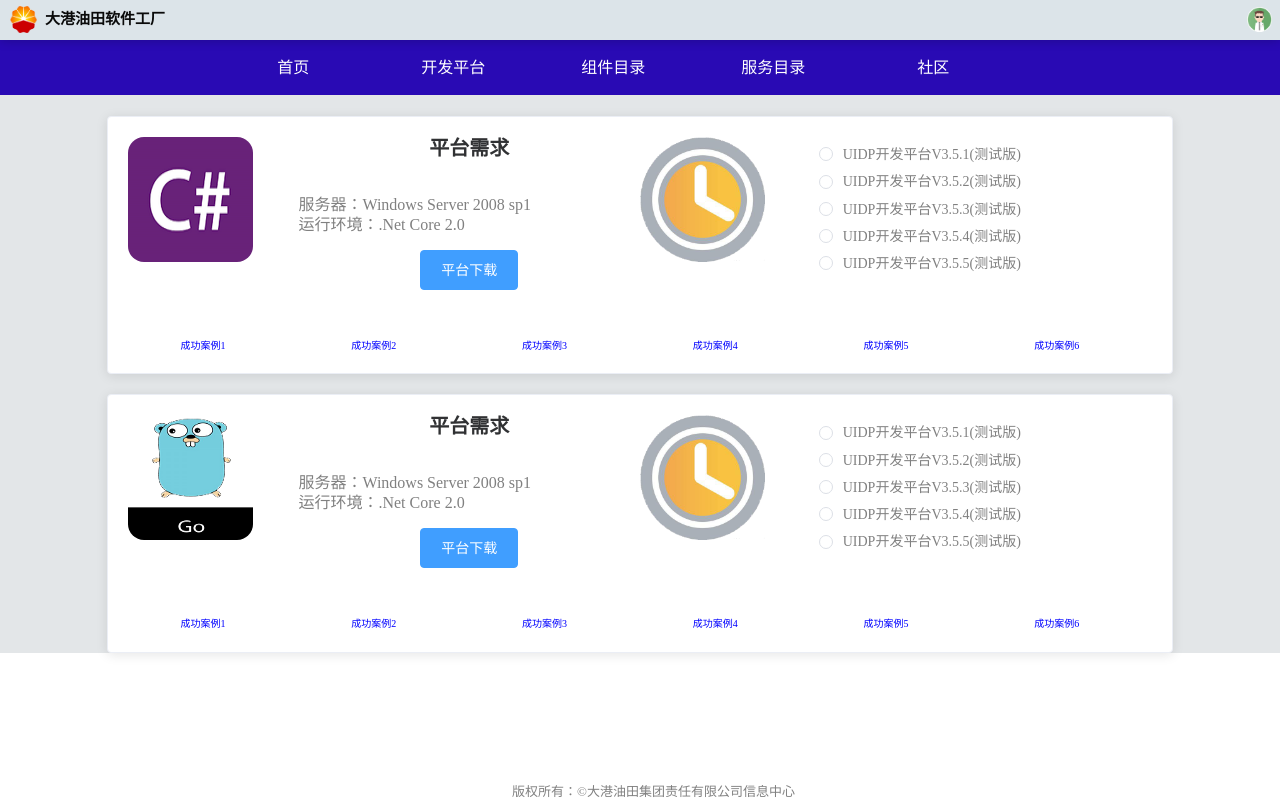
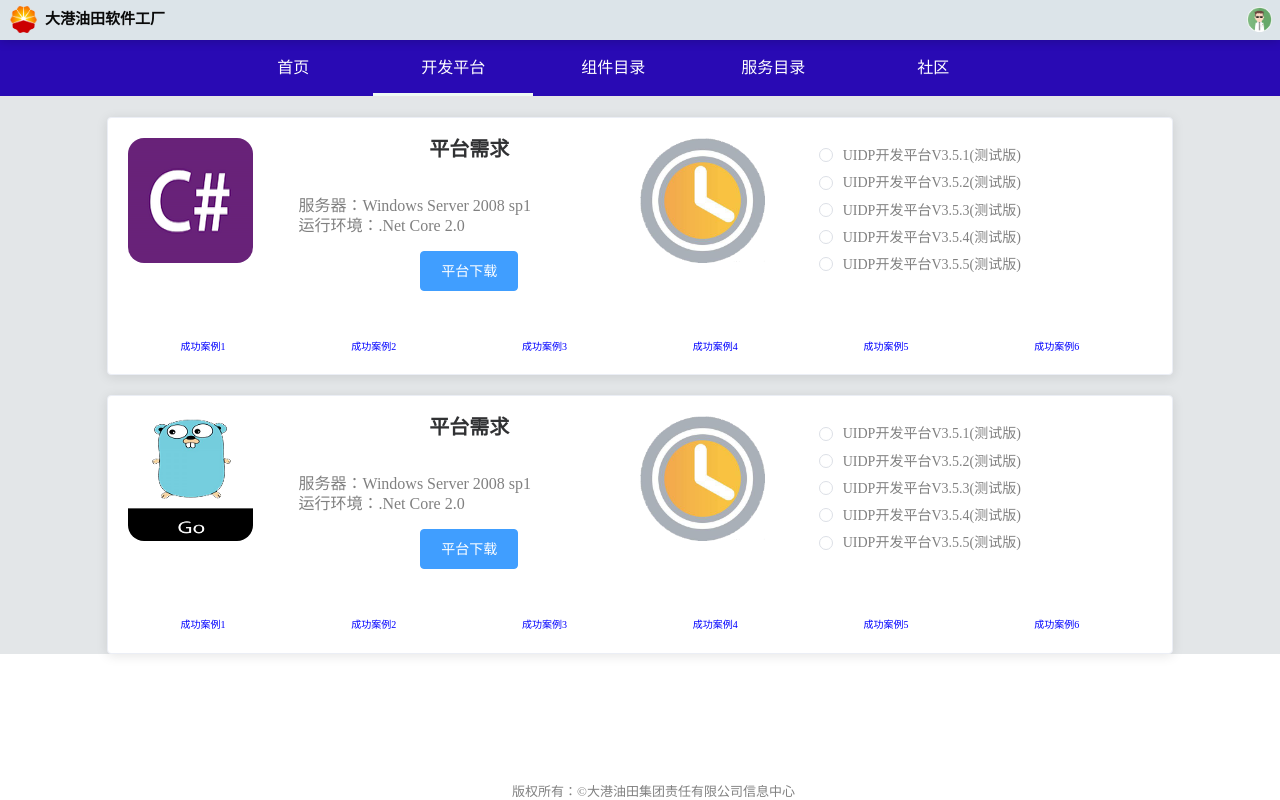
Before and after one commit to zhangfan6385/UIDP_PORTAL, a Vue app: page /#/dashboard in a window 1280 px wide. Built offline with nearby package versions, Linux system fonts and the light colour scheme.

Commit message:
修改头部

```diff
--- a/src/app_src/views/layout/components/Topbar/index.vue
+++ b/src/app_src/views/layout/components/Topbar/index.vue
@@ -32,7 +32,7 @@ export default {
 };
 </script>
 
-<style lang="scss">
+<style lang="scss" scoped>
 .headermenu {
   .el-menu-demo {
     min-height: 56px;//56px;
@@ -41,25 +41,28 @@ export default {
 .el-menu{
   background: rgb(41, 10, 180);
   font-family: "微软雅黑";
-
-
 }
 .el-menu-item {
-   font-size: 16px;
-  height:55px;
-  background:rgb(41, 10, 180) !important;
+  font-size: 16px;
+  height:53;//55
   text-align: center;
+  &:link{
+    border-bottom:3.5px solid rgb(41, 10, 180) !important;
+  }
+    //  &:visited{
+    //     border-bottom: 3.5px solid #eefaf3 !important;
+    // }
   &:hover{
      border-bottom: 3.5px solid #eefaf3 !important;
   }
   &:active{
     border-bottom: 3.5px solid #eefaf3 !important;
   }
-   &:visited{
-
+  background:rgb(41, 10, 180) !important;
+}
+.is-active{
     border-bottom: 3.5px solid #eefaf3 !important;
   }
-}
 .copyright {
   position: fixed;
   left: 40%;
```
